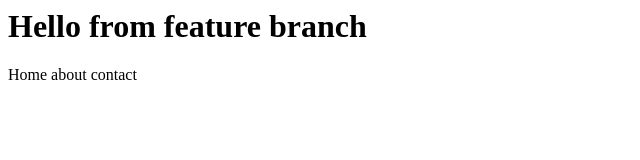
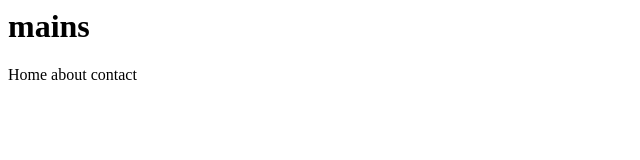
Before and after one commit to Ak-234-ak/git-practice-demo, a plain HTML site: page index.html in a window 1280 px wide. Shown: the whole page, without its empty margins (0-640 px from the left). Drawn offline with Linux system fonts and the light colour scheme.

Commit message:
updated main

```diff
--- a/index.html
+++ b/index.html
@@ -1,2 +1,2 @@
-<h1>Hello from feature branch</h1>
+<h1>mains</h1>
 <nav>Home about contact</nav>
```
